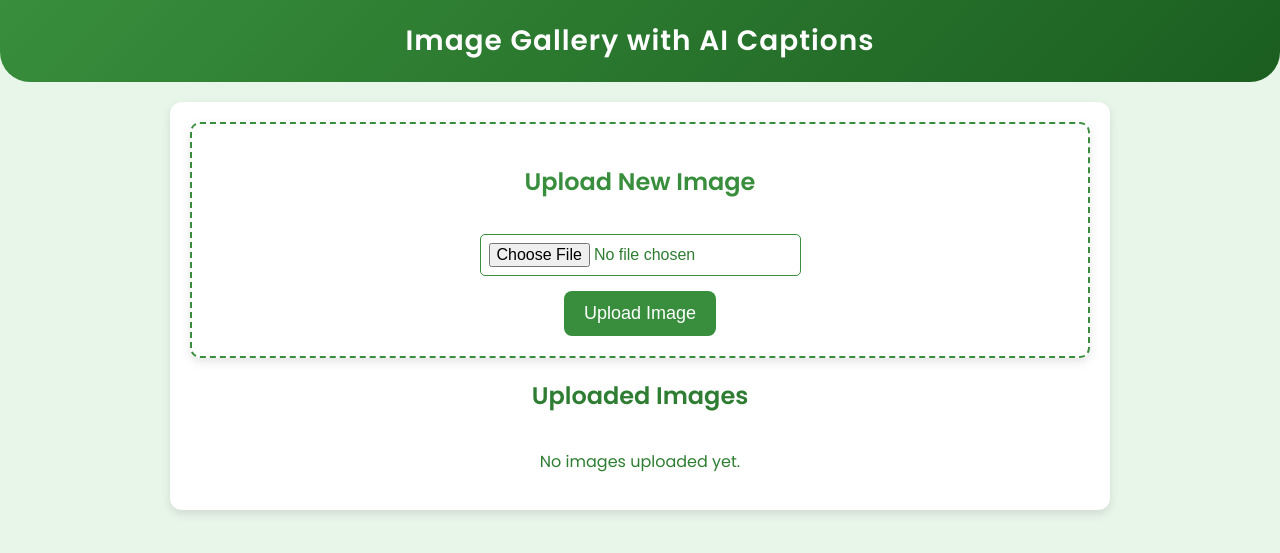
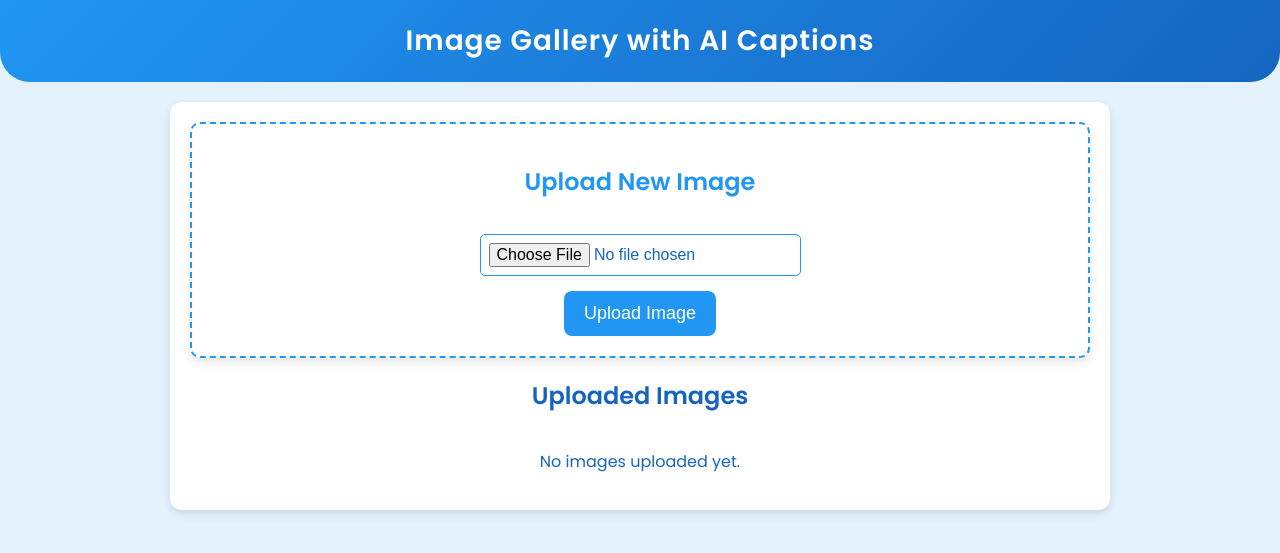
Before and after one commit to prachi206/cnd3, a Flask app: template templates/index.html in a window 1280 px wide. Shown: the top 553 px of the page. Run offline with Flask 3, Linux system fonts and the light colour scheme; the template is opened without the code that fills it, so the values that code supplies are empty.

Commit message:
Update index.html

```diff
--- a/templates/index.html
+++ b/templates/index.html
@@ -8,8 +8,8 @@
     <style>
         body {
             font-family: 'Poppins', sans-serif;
-            background-color: #e8f5e9; /* Light green background */
-            color: #2e7d32; /* Dark green text */
+            background-color: #e3f2fd; /* Light blue background */
+            color: #1565c0; /* Dark blue text */
             margin: 0;
             padding: 0;
             text-align: center;
@@ -17,7 +17,7 @@
 
         /* Header Styling */
         .header {
-            background: linear-gradient(135deg, #388e3c, #1b5e20);
+            background: linear-gradient(135deg, #2196f3, #1565c0);
             color: white;
             padding: 20px;
             border-bottom-left-radius: 30px;
@@ -47,24 +47,24 @@
             border-radius: 10px;
             box-shadow: 0px 4px 10px rgba(0, 0, 0, 0.1);
             margin-bottom: 20px;
-            border: 2px dashed #388e3c;
+            border: 2px dashed #2196f3;
         }
 
         .upload-form h2 {
-            color: #388e3c;
+            color: #2196f3;
             font-weight: 600;
         }
 
         input[type="file"] {
             margin: 15px 0;
             font-size: 16px;
-            border: 1px solid #388e3c;
+            border: 1px solid #2196f3;
             padding: 8px;
             border-radius: 5px;
         }
 
         button {
-            background: #388e3c;
+            background: #2196f3;
             color: white;
             border: none;
             padding: 12px 20px;
@@ -75,7 +75,7 @@
         }
 
         button:hover {
-            background: #1b5e20;
+            background: #1565c0;
         }
 
         /* Image Gallery */
@@ -87,12 +87,12 @@
         }
 
         .image-item {
-            background: #e8f5e9;
+            background: #e3f2fd;
             padding: 15px;
             border-radius: 10px;
             box-shadow: 0px 2px 8px rgba(0, 0, 0, 0.1);
             transition: transform 0.2s ease-in-out;
-            border-left: 5px solid #388e3c;
+            border-left: 5px solid #2196f3;
         }
 
         .image-item:hover {
@@ -109,7 +109,7 @@
         .caption, .description {
             font-size: 14px;
             margin-top: 10px;
-            color: #2e7d32;
+            color: #1565c0;
         }
 
         @media (max-width: 600px) {
```
